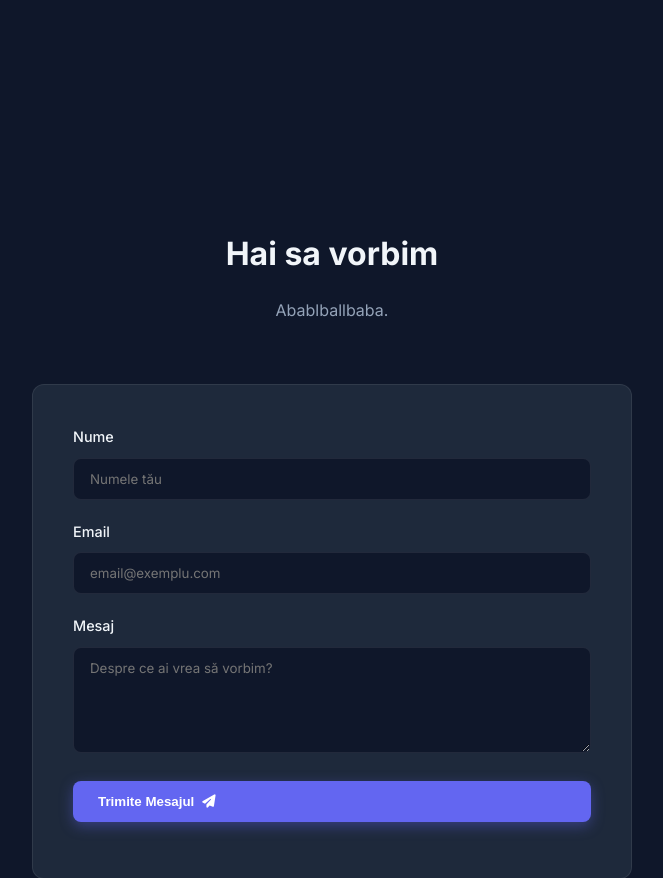
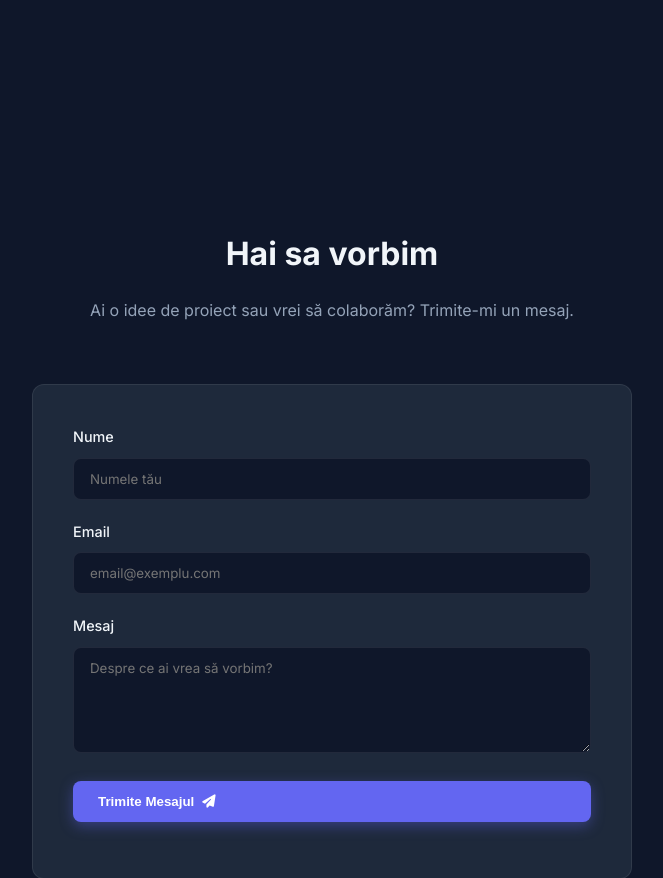
Before and after one commit to iuliann26/Web_Portfolio, a Flask app: page / in a window 1280 px wide. Shown: the part 4666-5544 px from the top of the page, without its empty margins (308-971 px from the left). Run offline with Flask 3, Linux system fonts and the light colour scheme; some libraries are stand-ins or nearby versions.

Commit message:
fix(Contact Form)

```diff
--- a/app/templates/home.html
+++ b/app/templates/home.html
@@ -1178,7 +1178,7 @@
       <div class="container">
         <div class="section-header">
           <h2>Hai sa vorbim</h2>
-          <p>Abablballbaba.</p>
+          <p>Ai o idee de proiect sau vrei să colaborăm? Trimite-mi un mesaj.</p>
         </div>
 
         <div class="contact-form-container">
```
